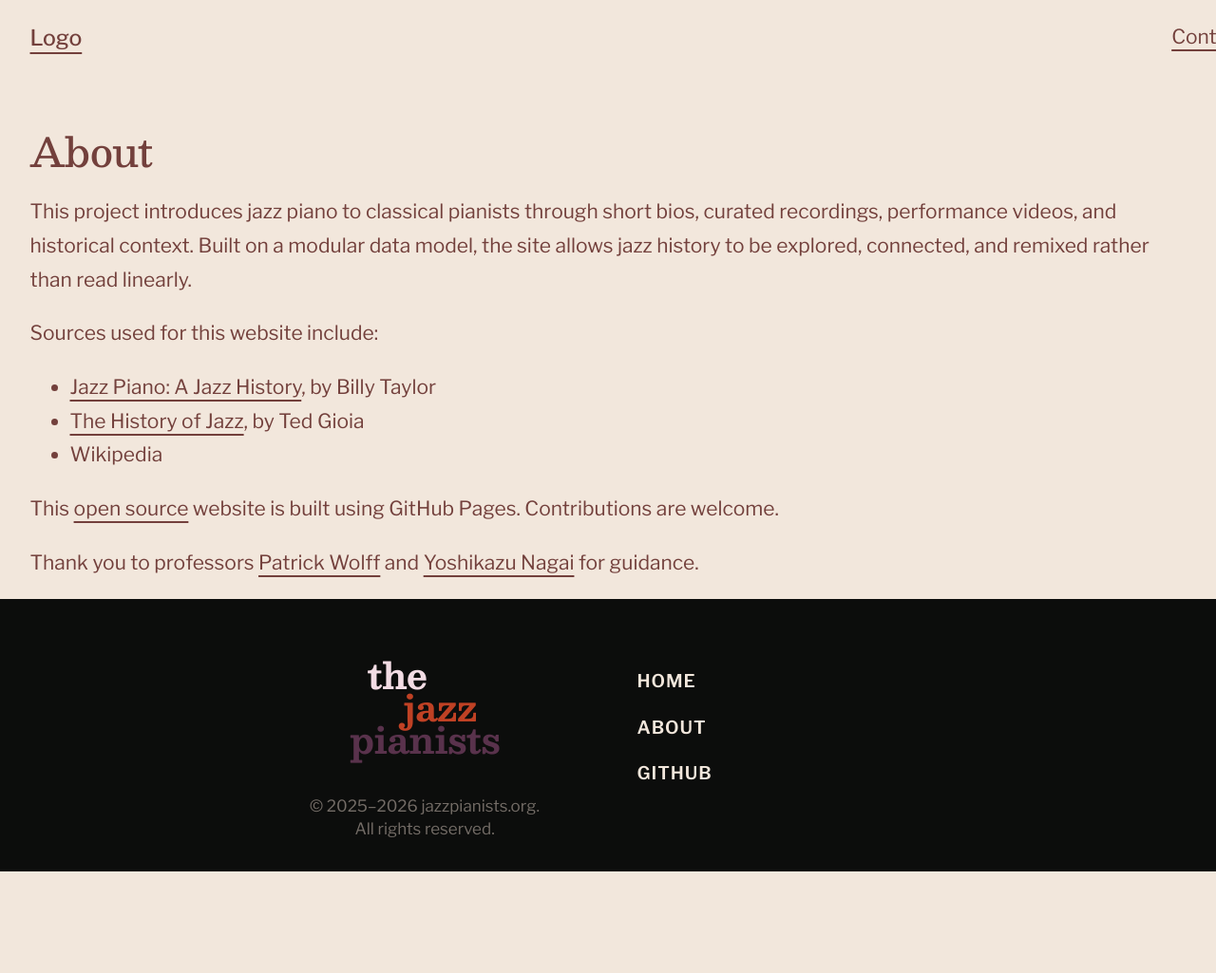
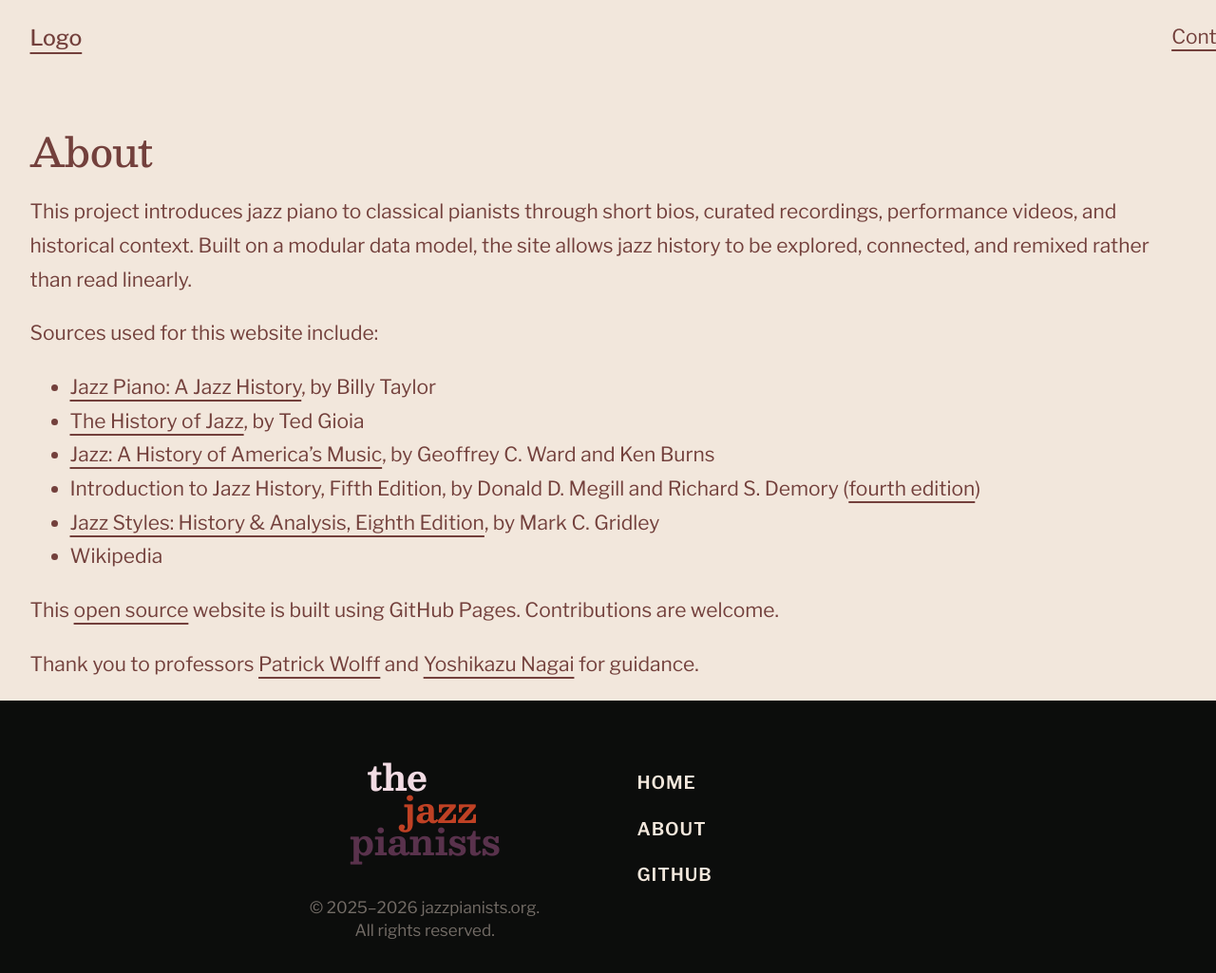
Before and after one commit to legion80/jazzpianists-org, a Jekyll site: the page built from about.md, in a window 1280 px wide. Shown: the whole page at 95% size. Built offline with Jekyll 4.4.1, drawn with Linux system fonts in a browser that asks for light colours; before the commit the page ends 918 px from its top, so only the background shows below that.

Commit message:
Add more sources

```diff
--- a/about.md
+++ b/about.md
@@ -9,6 +9,9 @@ Sources used for this website include:
 
 - [Jazz Piano: A Jazz History](https://archive.org/details/jazzpianojazzhis0000tayl), by Billy Taylor
 - [The History of Jazz](https://global.oup.com/academic/product/the-history-of-jazz-9780190087210?cc=us&lang=en&), by Ted Gioia
+- [Jazz: A History of America's Music](https://archive.org/details/jazzhistoryofame0000ward/page/n5/mode/2up), by Geoffrey C. Ward and Ken Burns
+- Introduction to Jazz History, Fifth Edition, by Donald D. Megill and Richard S. Demory ([fourth edition](https://archive.org/details/introductiontoja04edmegi))
+- [Jazz Styles: History & Analysis, Eighth Edition](https://jazzstyles.net), by Mark C. Gridley
 - Wikipedia
 
 This [open source](https://github.com/legion80/jazzpianists-org) website is built using GitHub Pages. Contributions are welcome.
```
